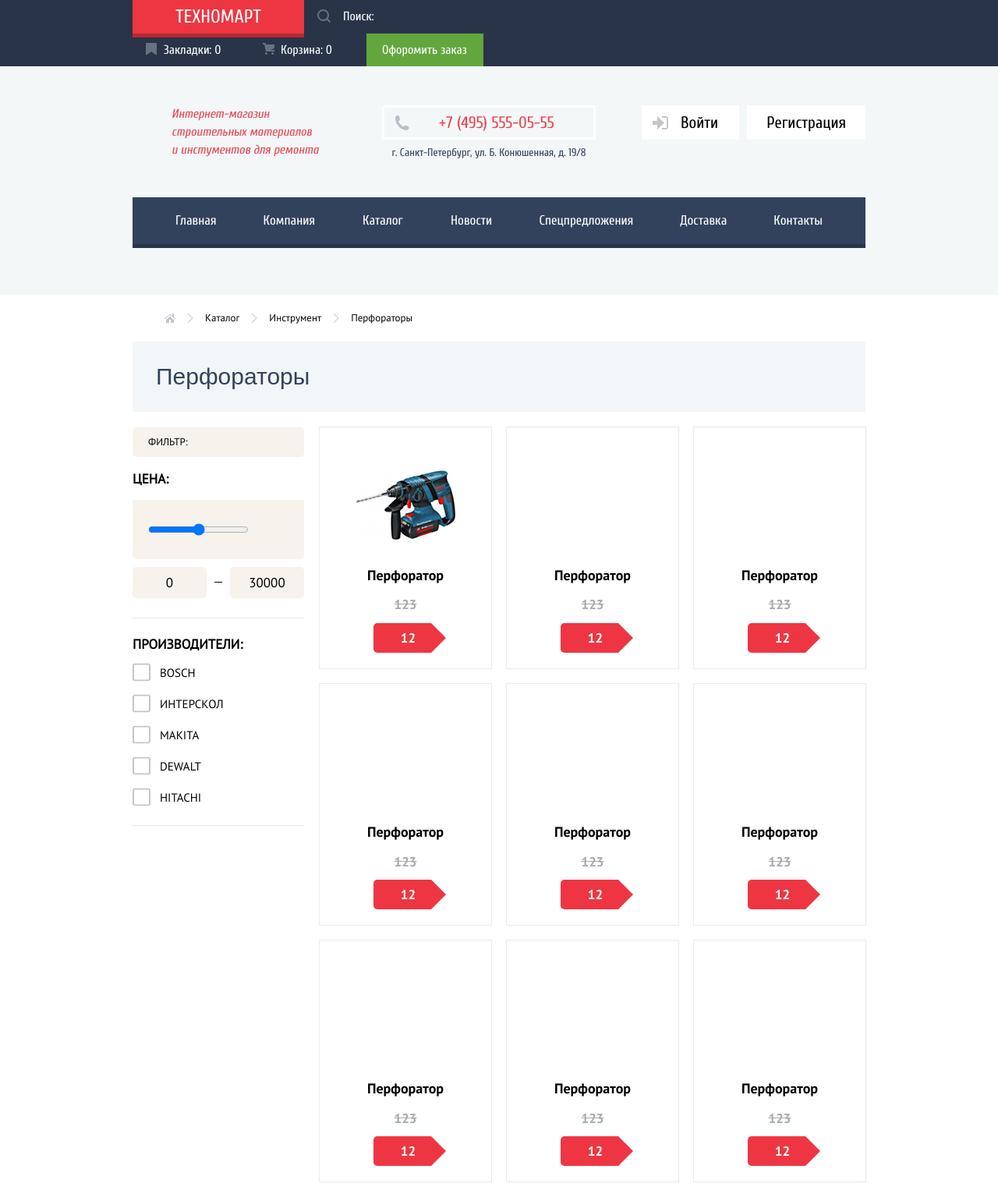
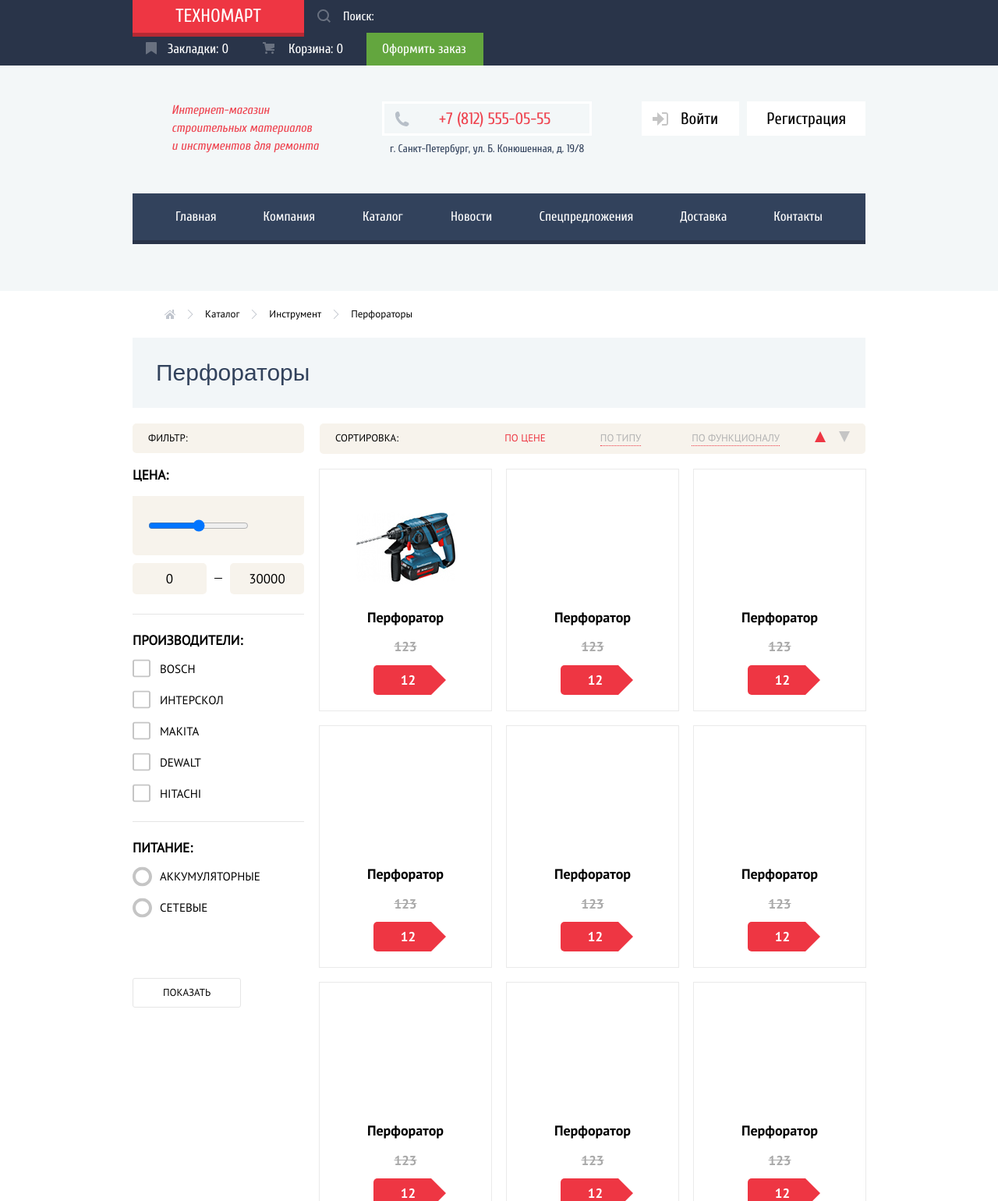
Before and after one commit to nyasquirrel/technomart, a PHP site: page /catalog.html in a window 1280 px wide. Shown: the top 1540 px of the page at 78% size. Run offline with PHP 8.4, Linux system fonts and the light colour scheme; some web fonts are replaced.

Commit message:
доделал фильтр, сделал сортировку по товарам

```diff
--- a/catalog.html
+++ b/catalog.html
@@ -40,7 +40,7 @@
 							</a>
 						</li>
 						<li class="top-btn green">
-							<a href="#">Офоромить заказ</a>
+							<a href="#">Оформить заказ</a>
 						</li>
 					</ul>
 				</div>
@@ -59,7 +59,7 @@
 							<div class="title-number">
 								<a href="tel:+74955550555">
 									<svg class="icon-phone" xmlns="http://www.w3.org/2000/svg" width="19" height="19" viewBox="0 0 19 19"><path fill="#B7BFC8" d="M15.572 18.985h-.941c-4.129-.488-7.157-2.408-9.359-4.864C3.062 11.66 1.318 8.492.978 4.228V3.084c.078-.774.459-1.304.898-1.757C2.425.766 3.25.044 4.002.019c.554-.018 1.5.38 1.879.899.329.446.504 1.339.656 2.003.154.671.505 1.643.408 2.289-.148 1.007-1.487 1.434-1.879 2.166 1.307 3.135 3.443 5.439 6.293 7.031.715-.392 1.346-1.572 2.332-1.595.359-.009.818.178 1.184.286.402.121.75.275 1.104.408.596.224 1.648.521 2.004 1.021.365.513.57 1.356.49 1.879-.164 1.041-1.879 2.197-2.901 2.579z"/></svg>
-									<span>+7 (495) 555-05-55</span>
+									<span>+7 (812) 555-05-55</span>
 								</a>
 							</div>
 							<span class="title-address">г. Санкт-Петербург, ул. Б. Конюшенная, д. 19/8</span>
@@ -164,50 +164,50 @@
 							<fieldset class="filter__manufacturers">
 								<legend>Производители:</legend>
 									<ul>
-										<li class="manufacturers__item">
+										<li class="filter__item">
 											<input type="checkbox" class="filter__input--checkbox" id="filter-manufacturers-bosch" name="Bosch">
 											<label for="filter-manufacturers-bosch" class="filter__checkbox">
-												<span class="checkbox-indicator">
+												<span class="filter-indicator">
 													<svg xmlns="http://www.w3.org/2000/svg" width="23" height="23" viewBox="0 0 23 23" class="checkbox-off"><path d="M20 2c.542 0 1 .458 1 1v17c0 .542-.458 1-1 1H3c-.542 0-1-.458-1-1V3c0-.542.458-1 1-1h17m0-2H3C1.35 0 0 1.35 0 3v17c0 1.65 1.35 3 3 3h17c1.65 0 3-1.35 3-3V3c0-1.65-1.35-3-3-3z"/></svg>
 													<svg xmlns="http://www.w3.org/2000/svg" width="27" height="23" viewBox="0 0 27 23" class="checkbox-on"><path d="M7.285 7.486l-2.829 2.829 7.783 7.783L26.171 4.166l-2.828-2.829-11.104 11.102z"/><path d="M21 20c0 .542-.458 1-1 1H3c-.542 0-1-.458-1-1V3c0-.542.458-1 1-1h16.908L21.493.415A2.96 2.96 0 0 0 20 0H3C1.35 0 0 1.35 0 3v17c0 1.65 1.35 3 3 3h17c1.65 0 3-1.35 3-3v-9.829l-2 2V20z"/></svg>
 												</span>
 												Bosch
 											</label>
 										</li>
-										<li class="manufacturers__item">
+										<li class="filter__item">
 											<input type="checkbox" class="filter__input--checkbox" id="filter-manufacturers-interskol" name="Интерскол">
 											<label for="filter-manufacturers-interskol" class="filter__checkbox">
-												<span class="checkbox-indicator">
+												<span class="filter-indicator">
 													<svg xmlns="http://www.w3.org/2000/svg" width="23" height="23" viewBox="0 0 23 23" class="checkbox-off"><path d="M20 2c.542 0 1 .458 1 1v17c0 .542-.458 1-1 1H3c-.542 0-1-.458-1-1V3c0-.542.458-1 1-1h17m0-2H3C1.35 0 0 1.35 0 3v17c0 1.65 1.35 3 3 3h17c1.65 0 3-1.35 3-3V3c0-1.65-1.35-3-3-3z"/></svg>
 													<svg xmlns="http://www.w3.org/2000/svg" width="27" height="23" viewBox="0 0 27 23" class="checkbox-on"><path d="M7.285 7.486l-2.829 2.829 7.783 7.783L26.171 4.166l-2.828-2.829-11.104 11.102z"/><path d="M21 20c0 .542-.458 1-1 1H3c-.542 0-1-.458-1-1V3c0-.542.458-1 1-1h16.908L21.493.415A2.96 2.96 0 0 0 20 0H3C1.35 0 0 1.35 0 3v17c0 1.65 1.35 3 3 3h17c1.65 0 3-1.35 3-3v-9.829l-2 2V20z"/></svg>
 												</span>
 												Интерскол
 											</label>
 										</li>
-										<li class="manufacturers__item">
+										<li class="filter__item">
 											<input type="checkbox" class="filter__input--checkbox" id="filter-manufacturers-makita" name="Makita">
 											<label for="filter-manufacturers-makita" class="filter__checkbox">
-												<span class="checkbox-indicator">
+												<span class="filter-indicator">
 													<svg xmlns="http://www.w3.org/2000/svg" width="23" height="23" viewBox="0 0 23 23" class="checkbox-off"><path d="M20 2c.542 0 1 .458 1 1v17c0 .542-.458 1-1 1H3c-.542 0-1-.458-1-1V3c0-.542.458-1 1-1h17m0-2H3C1.35 0 0 1.35 0 3v17c0 1.65 1.35 3 3 3h17c1.65 0 3-1.35 3-3V3c0-1.65-1.35-3-3-3z"/></svg>
 													<svg xmlns="http://www.w3.org/2000/svg" width="27" height="23" viewBox="0 0 27 23" class="checkbox-on"><path d="M7.285 7.486l-2.829 2.829 7.783 7.783L26.171 4.166l-2.828-2.829-11.104 11.102z"/><path d="M21 20c0 .542-.458 1-1 1H3c-.542 0-1-.458-1-1V3c0-.542.458-1 1-1h16.908L21.493.415A2.96 2.96 0 0 0 20 0H3C1.35 0 0 1.35 0 3v17c0 1.65 1.35 3 3 3h17c1.65 0 3-1.35 3-3v-9.829l-2 2V20z"/></svg>
 												</span>
 												Makita
 											</label>
 										</li>
-										<li class="manufacturers__item">
+										<li class="filter__item">
 											<input type="checkbox" class="filter__input--checkbox" id="filter-manufacturers-dewalt" name="Dewalt">
 											<label for="filter-manufacturers-dewalt" class="filter__checkbox">
-												<span class="checkbox-indicator">
+												<span class="filter-indicator">
 													<svg xmlns="http://www.w3.org/2000/svg" width="23" height="23" viewBox="0 0 23 23" class="checkbox-off"><path d="M20 2c.542 0 1 .458 1 1v17c0 .542-.458 1-1 1H3c-.542 0-1-.458-1-1V3c0-.542.458-1 1-1h17m0-2H3C1.35 0 0 1.35 0 3v17c0 1.65 1.35 3 3 3h17c1.65 0 3-1.35 3-3V3c0-1.65-1.35-3-3-3z"/></svg>
 													<svg xmlns="http://www.w3.org/2000/svg" width="27" height="23" viewBox="0 0 27 23" class="checkbox-on"><path d="M7.285 7.486l-2.829 2.829 7.783 7.783L26.171 4.166l-2.828-2.829-11.104 11.102z"/><path d="M21 20c0 .542-.458 1-1 1H3c-.542 0-1-.458-1-1V3c0-.542.458-1 1-1h16.908L21.493.415A2.96 2.96 0 0 0 20 0H3C1.35 0 0 1.35 0 3v17c0 1.65 1.35 3 3 3h17c1.65 0 3-1.35 3-3v-9.829l-2 2V20z"/></svg>
 												</span>
 												Dewalt
 											</label>
 										</li>
-										<li class="manufacturers__item">
+										<li class="filter__item">
 											<input type="checkbox" class="filter__input--checkbox" id="filter-manufacturers-hitachi" name="Hitachi">
 											<label for="filter-manufacturers-hitachi" class="filter__checkbox">
-												<span class="checkbox-indicator">
+												<span class="filter-indicator">
 													<svg xmlns="http://www.w3.org/2000/svg" width="23" height="23" viewBox="0 0 23 23" class="checkbox-off"><path d="M20 2c.542 0 1 .458 1 1v17c0 .542-.458 1-1 1H3c-.542 0-1-.458-1-1V3c0-.542.458-1 1-1h17m0-2H3C1.35 0 0 1.35 0 3v17c0 1.65 1.35 3 3 3h17c1.65 0 3-1.35 3-3V3c0-1.65-1.35-3-3-3z"/></svg>
 													<svg xmlns="http://www.w3.org/2000/svg" width="27" height="23" viewBox="0 0 27 23" class="checkbox-on"><path d="M7.285 7.486l-2.829 2.829 7.783 7.783L26.171 4.166l-2.828-2.829-11.104 11.102z"/><path d="M21 20c0 .542-.458 1-1 1H3c-.542 0-1-.458-1-1V3c0-.542.458-1 1-1h16.908L21.493.415A2.96 2.96 0 0 0 20 0H3C1.35 0 0 1.35 0 3v17c0 1.65 1.35 3 3 3h17c1.65 0 3-1.35 3-3v-9.829l-2 2V20z"/></svg>
 												</span>
@@ -216,10 +216,47 @@
 										</li>
 									</ul>
 							</fieldset>
+							<fieldset class="filter__power">
+								<legend>Питание:</legend>
+									<ul>
+										<li class="filter__item">
+											<input type="radio" class="filter__input--radio" id="filter-power-battery" name="power" value="battery">
+											<label for="filter-power-battery" class="filter__radio">
+												<span class="filter-indicator">
+													<svg xmlns="http://www.w3.org/2000/svg" width="25" height="25" viewBox="0 0 25 25" class="radio-off"><path d="M12.5 4c4.687 0 8.5 3.813 8.5 8.5 0 4.687-3.813 8.5-8.5 8.5C7.813 21 4 17.187 4 12.5 4 7.813 7.813 4 12.5 4m0-4C5.597 0 0 5.597 0 12.5S5.597 25 12.5 25 25 19.403 25 12.5 19.403 0 12.5 0z"/></svg>
+													<svg xmlns="http://www.w3.org/2000/svg" width="25" height="25" viewBox="0 0 25 25" class="radio-on"><path d="M12.5 4c4.687 0 8.5 3.813 8.5 8.5 0 4.687-3.813 8.5-8.5 8.5C7.813 21 4 17.187 4 12.5 4 7.813 7.813 4 12.5 4m0-4C5.597 0 0 5.597 0 12.5S5.597 25 12.5 25 25 19.403 25 12.5 19.403 0 12.5 0z"/><circle cx="12.5" cy="12.5" r="4.5"/></svg>
+												</span>
+												Аккумуляторные
+											</label>
+										</li>
+										<li class="filter__item">
+											<input type="radio" class="filter__input--radio" id="filter-power-network" name="power" value="network">
+											<label for="filter-power-network" class="filter__radio">
+												<span class="filter-indicator">
+													<svg xmlns="http://www.w3.org/2000/svg" width="25" height="25" viewBox="0 0 25 25" class="radio-off"><path d="M12.5 4c4.687 0 8.5 3.813 8.5 8.5 0 4.687-3.813 8.5-8.5 8.5C7.813 21 4 17.187 4 12.5 4 7.813 7.813 4 12.5 4m0-4C5.597 0 0 5.597 0 12.5S5.597 25 12.5 25 25 19.403 25 12.5 19.403 0 12.5 0z"/></svg>
+													<svg xmlns="http://www.w3.org/2000/svg" width="25" height="25" viewBox="0 0 25 25" class="radio-on"><path d="M12.5 4c4.687 0 8.5 3.813 8.5 8.5 0 4.687-3.813 8.5-8.5 8.5C7.813 21 4 17.187 4 12.5 4 7.813 7.813 4 12.5 4m0-4C5.597 0 0 5.597 0 12.5S5.597 25 12.5 25 25 19.403 25 12.5 19.403 0 12.5 0z"/><circle cx="12.5" cy="12.5" r="4.5"/></svg>
+												</span>
+												Сетевые
+											</label>
+										</li>
+									</ul>
+							</fieldset>
+							<button type="submit" class="filter__submit">Показать</button>
 						</form>
 					</aside>
 					<section class="listing-wrap">
-						<div class="listing__sort"></div>
+						<div class="listing__sort bg-auxiliary">
+							<span class="sort__title">Сортировка:</span>
+							<div class="sort__links-wrap">
+								<a href="#" class="sort__price active" >По цене</a>
+								<a href="#" class="sort__type">По типу</a>
+								<a href="#" class="sort__functional">По функционалу</a>
+								<div class="sort__toggle">
+									<a href="#" class="toggle__up toggle__up--active"></a>
+									<a href="#" class="toggle__down"></a>
+								</div>
+							</div>
+						</div>
 						<section class="listing">
 							<article class="item">
 								<div class="item__top">
--- a/css/style.css
+++ b/css/style.css
@@ -52,7 +52,7 @@ em, i {
 }
 
 .header-top {
-	margin-bottom: 50px;
+	margin-bottom: 46px;
 	background-color: #293449;
 }
 .header-top a {
@@ -66,6 +66,7 @@ em, i {
 	padding: 0;
 	border: none;
 	background-color: inherit;
+	cursor: pointer;
 }
 .main-search button:focus {
 	outline: none;
@@ -108,8 +109,13 @@ em, i {
 }
 .top-menu a {
 	display: block;
-	padding: 12px 30px 12px 40px;
+	padding: 12px 30px 12px 45px;
 	white-space: nowrap;
+	font-size: 17px;
+	line-height: 18px;
+}
+.top-btn:nth-child(2) a {
+	padding-left: 50px;
 }
 .top-menu a:hover {
 	background-color: #212a3a;
@@ -153,16 +159,23 @@ a:active .icon-cart {
 }
 .logo {
 	width: 220px;
-	background-color: #ee3643;
 	position: relative;
 }
 .logo a {
 	display: block;
 	text-align: center;
 	vertical-align: middle;
-	padding: 7.5px 55px;
+	padding: 9px 55px;
 	text-transform: uppercase;
 	font-size: 24px;
+	line-height: 24px;
+	background-color: #ee3643;
+}
+.logo a:hover {
+	background-color: #ca2c37;
+}
+.logo a:active {
+	background-color: #ba2732;
 }
 .logo::after {
 	display: block;
@@ -630,6 +643,7 @@ nav {
 	text-transform: uppercase;
 	border-radius: 5px;
 	font-family: inherit;
+	cursor: pointer;
 }
 .item__in-cart {
 	display: inline-flex;
@@ -997,6 +1011,9 @@ footer {
 .owl-theme .owl-dots .owl-dot.active span {
 	background-color: #ee3643;
 }
+.owl-theme .owl-dots .owl-dot:focus {
+	outline: none;
+}
 /* Контент каталога */
 
 .breadcrumbs {
@@ -1073,6 +1090,10 @@ footer {
 	border-bottom: 1px solid #e5e5e5;
 	margin-bottom: 5px;
 }
+.filter fieldset:last-of-type {
+	border-bottom: none;
+	margin-bottom: 55px;
+}
 .filter legend {
 	padding: 13px 0 12px;
 	font-weight: bold;
@@ -1123,21 +1144,23 @@ footer {
 	align-self: center;
 	margin: 0 10px;
 }
-.manufacturers__item {
+.filter__item {
 	margin-bottom: 20px;
 	list-style: none;
 }
-.manufacturers__item:last-child {
+.filter__item:last-child {
 	margin-bottom: 0;
 }
-.filter__input--checkbox {
+.filter__input--checkbox,
+.filter__input--radio {
 	display: none;
 }
-.filter__checkbox {
+.filter__checkbox,
+.filter__radio {
 	text-overflow: ellipsis;
 	cursor: pointer;
 }
-.checkbox-indicator {
+.filter-indicator {
 	position: absolute;
 	content: "";
 	max-width: 27px;
@@ -1146,25 +1169,121 @@ footer {
 	top: 50%;
 	transform: translateY(-50%);
 }
-.checkbox-off {
+.checkbox-off,
+.radio-off {
 	fill: #c5c5c5;
 }
-.checkbox-on {
+.checkbox-on,
+.radio-on {
 	display: none;
 	fill: #c5c5c5;
 }
-.filter__checkbox:hover .checkbox-off {
+.filter__checkbox:hover .checkbox-off,
+.filter__radio:hover .radio-off {
 	fill: #b5b5b5;
 }
-.filter__input--checkbox:checked + .filter__checkbox .checkbox-off {
+.filter__input--checkbox:checked + .filter__checkbox .checkbox-off,
+.filter__input--radio:checked + .filter__radio .radio-off {
 	display: none;
 }
-.filter__input--checkbox:checked + .filter__checkbox .checkbox-on {
+.filter__input--checkbox:checked + .filter__checkbox .checkbox-on,
+.filter__input--radio:checked + .filter__radio .radio-on {
 	display: block;
 }
-.filter__checkbox:hover .checkbox-on {
+.filter__checkbox:hover .checkbox-on,
+.filter__radio:hover .radio-on {
 	fill: #b5b5b5;
 }
-.filter__input--checkbox:disabled + .filter__checkbox {
+.filter__input--checkbox:disabled + .filter__checkbox,
+.filter__input--radio:disabled + .filter__radio {
 	opacity: 0.4;
 }
+.filter__submit {
+	text-transform: uppercase;
+	font-family: inherit;
+	font-size: 13px;
+	line-height: 18px;
+	padding: 9px 38px;
+	border: 1px solid #e5e5e5;
+	border-radius: 3px;
+	background-color: #fff;
+	cursor: pointer;
+}
+.filter__submit:hover {
+	border: 1px solid #d5d5d5;
+	box-shadow: 0 0 1px 0 rgba(0,0,0,0.2);
+	transition: .15s;
+}
+.filter__submit:active {
+	border: 1px solid #aaaaaa;
+	transition: .1s;
+}
+.filter__submit:focus {
+	outline: none;
+}
+.listing__sort {
+	display: flex;
+	margin-bottom: 20px;
+	text-transform: uppercase;
+	padding: 10px 20px;
+	font-size: 13px;
+	line-height: 18px;
+}
+.sort__links-wrap {
+	margin-left: auto;
+	display: flex;
+}
+.sort__links-wrap a {
+	text-decoration: none;
+	border-bottom: 1px dotted #ee3643;
+	color: #b2b2b2;
+}
+.sort__links-wrap a:hover {
+	border-bottom: 1px solid #ee3643;
+	color: #000;
+}
+.sort__links-wrap a:active,
+.sort__links-wrap a.active {
+	border-bottom: none;
+	color: #ee3643;
+}
+.sort__functional {
+	margin-left: 65px;
+}
+.sort__type {
+	margin-left: 70px;
+}
+.sort__toggle {
+	width: 45px;
+	margin-left: 45px;
+	position: relative;
+}
+.sort__toggle .toggle__up {
+	position: absolute;
+	left: 0;
+	border-left: 7px solid transparent;
+	border-right: 7px solid transparent;
+	border-bottom: 14px solid #c5c5c5;
+}
+.sort__toggle .toggle__down {
+	position: absolute;
+	right: 0;
+	border-left: 7px solid transparent;
+	border-right: 7px solid transparent;
+	border-top: 14px solid #c5c5c5;
+	border-bottom: none;
+}
+.sort__toggle .toggle__up:hover {
+	border-bottom: 14px solid #000;
+}
+.sort__toggle .toggle__up:active,
+.sort__toggle .toggle__up--active {
+	border-bottom: 14px solid #ee3643;
+}
+.sort__toggle .toggle__down:hover {
+	border-top: 14px solid #000;
+}
+.sort__toggle .toggle__down:active,
+.sort__toggle .toggle__down--active {
+	border-top: 14px solid #ee3643;
+}
--- a/index.html
+++ b/index.html
@@ -43,7 +43,7 @@
 							</a>
 						</li>
 						<li class="top-btn green">
-							<a href="#">Офоромить заказ</a>
+							<a href="#">Оформить заказ</a>
 						</li>
 					</ul>
 				</div>
@@ -62,7 +62,7 @@
 							<div class="title-number">
 								<a href="tel:+74955550555">
 									<svg class="icon-phone" xmlns="http://www.w3.org/2000/svg" width="19" height="19" viewBox="0 0 19 19"><path fill="#B7BFC8" d="M15.572 18.985h-.941c-4.129-.488-7.157-2.408-9.359-4.864C3.062 11.66 1.318 8.492.978 4.228V3.084c.078-.774.459-1.304.898-1.757C2.425.766 3.25.044 4.002.019c.554-.018 1.5.38 1.879.899.329.446.504 1.339.656 2.003.154.671.505 1.643.408 2.289-.148 1.007-1.487 1.434-1.879 2.166 1.307 3.135 3.443 5.439 6.293 7.031.715-.392 1.346-1.572 2.332-1.595.359-.009.818.178 1.184.286.402.121.75.275 1.104.408.596.224 1.648.521 2.004 1.021.365.513.57 1.356.49 1.879-.164 1.041-1.879 2.197-2.901 2.579z"/></svg>
-									<span>+7 (495) 555-05-55</span>
+									<span>+7 (812) 555-05-55</span>
 								</a>
 							</div>
 							<span class="title-address">г. Санкт-Петербург, ул. Б. Конюшенная, д. 19/8</span>
@@ -144,7 +144,6 @@
 						  </div>
 						  <div class="slide-item">
 						  	<img class="image1" src="img/bosch-top2-img.jpg">
-						  	<img class="image2" src="img/shadow-bosch-top2-img.png">
 						  	<span class="slider-future-title">Перфораторы</span>
 							<span class="slider-future-text">Настоящие мужские игрушки</span></div>
 						</div>
```
Also changed, not shown: img/bosch-top2-img.jpg, img/shadow-bosch-top2-img.png (deleted).
